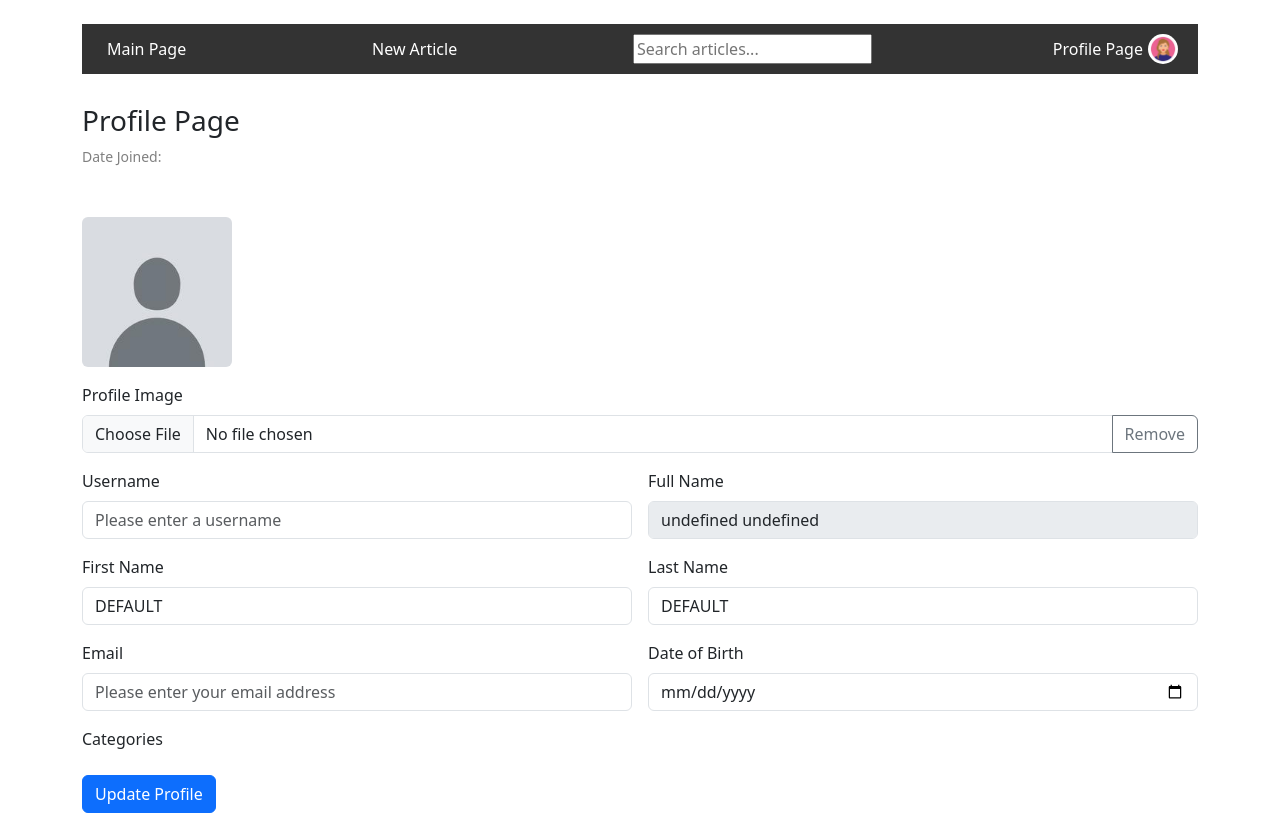
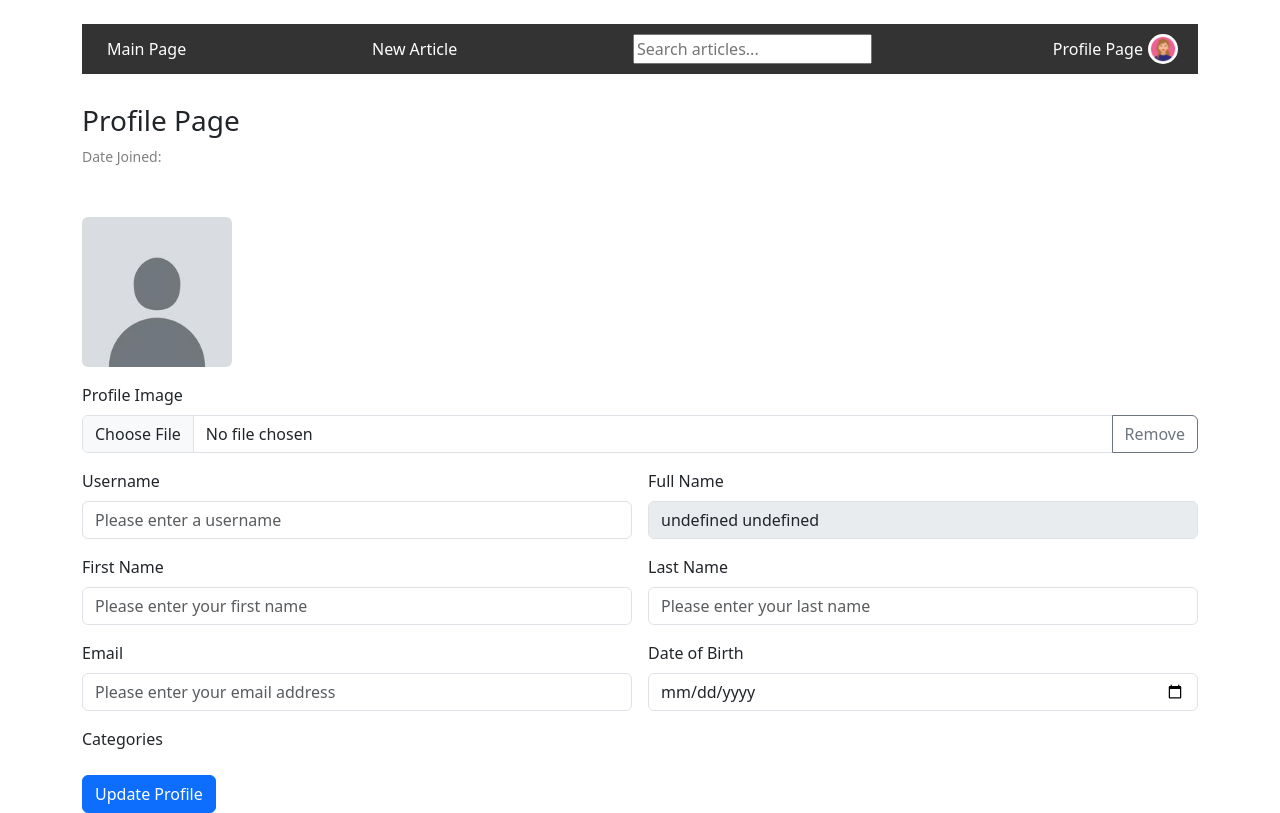
Before and after one commit to jamesmorbz/WebProgrammingCoursework, a Vue app in the folder frontend/: page /profile in a window 1280 px wide. Built offline with nearby package versions, Linux system fonts and the light colour scheme.

Commit message:
ading validation to first and last name as these are now editable fields

```diff
--- a/frontend/src/pages/ProfilePage.vue
+++ b/frontend/src/pages/ProfilePage.vue
@@ -40,13 +40,16 @@
         </div>
         <div class="row g-3 mb-3">
           <div class="col-md-6">
-            <label for="profile-edit-username" class="form-label">First Name</label>
+            <label for="profile-edit-first-name" class="form-label">First Name</label>
             <input type="text" class="form-control" id="profile-edit-first_name" v-model="formData.first_name"
-              placeholder="Please enter a username" required />
+              placeholder="Please enter your first name" required :class="{ 'is-invalid': !isFirstNameValid }"/>
+            <div v-if="!isFirstNameValid" class="invalid-feedback">Invalid first name</div>
           </div>
           <div class="col-md-6">
             <label for="profile-edit-full-name" class="form-label">Last Name</label>
-            <input type="text" class="form-control" id="profile-edit-last-name" v-model="formData.last_name" />
+            <input type="text" class="form-control" id="profile-edit-last-name" v-model="formData.last_name"
+            placeholder="Please enter your last name" required :class="{ 'is-invalid': !isLastNameValid }"/>
+            <div v-if="!isLastNameValid" class="invalid-feedback">Invalid last name</div>
           </div>
         </div>
         <div class="row g-3 mb-3">
@@ -103,6 +106,8 @@ export default defineComponent({
       title: 'Profile Page',
       isUsernameValid: true,
       isEmailValid: true,
+      isFirstNameValid: true,
+      isLastNameValid: true,
       userData: useProfileStore().userData,
       formData: {
         username: 'DEFAULT',
@@ -133,9 +138,11 @@ export default defineComponent({
     this.populateForm()
   },
   methods: {
-    populateForm () {
+    populateForm() {
       console.log(this.userData.username)
       this.formData.username = this.userData.username
+      this.formData.first_name = this.userData.first_name
+      this.formData.last_name = this.userData.last_name
       this.formData.email = this.userData.email
       this.formData.date_of_birth = this.userData.date_of_birth
       this.formData.favourite_categories = this.userData.favourite_categories
@@ -185,7 +192,7 @@ export default defineComponent({
             'Content-Type': 'application/json',
             body: JSON.stringify(this.formData)
           }
-        }).then((response) => {console.log(response); this.userData.refresh()});
+        }).then((response) => { console.log(response); this.userData.refresh() });
       } else {
         console.log('Form validation failed');
       }
@@ -193,6 +200,8 @@ export default defineComponent({
     isFormValid() {
       // Add additional validation conditions as needed
       this.isUsernameValid = this.formData.username.length >= 2;
+      this.isFirstNameValid = this.formData.first_name.length >= 2;
+      this.isFirstNameValid = this.formData.last_name.length >= 2;
       this.isEmailValid = this.isValidEmail(this.formData.email);
       // Return true if all validations pass
       return this.isUsernameValid && this.isEmailValid;
```
Lines whose indentation alone changed are shown as unchanged.
